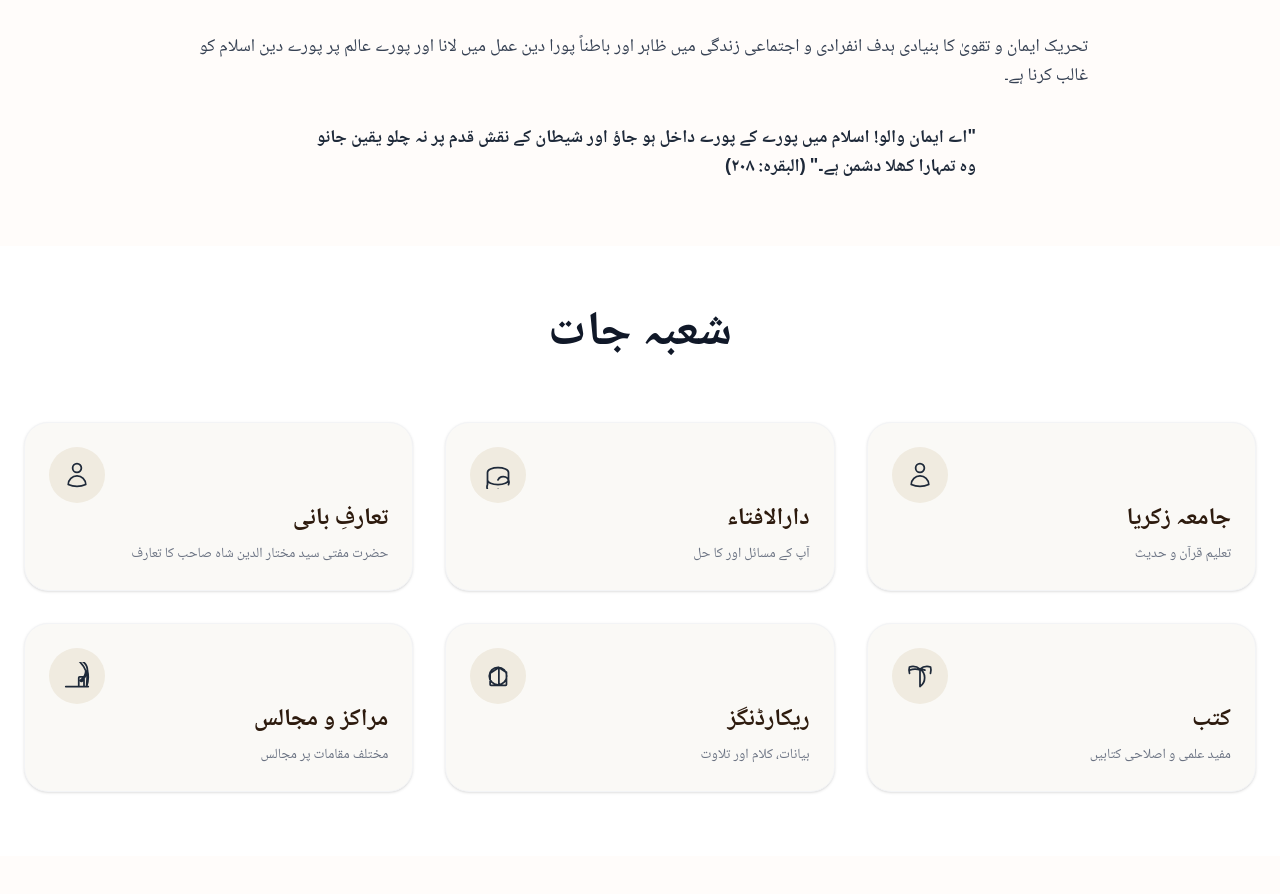
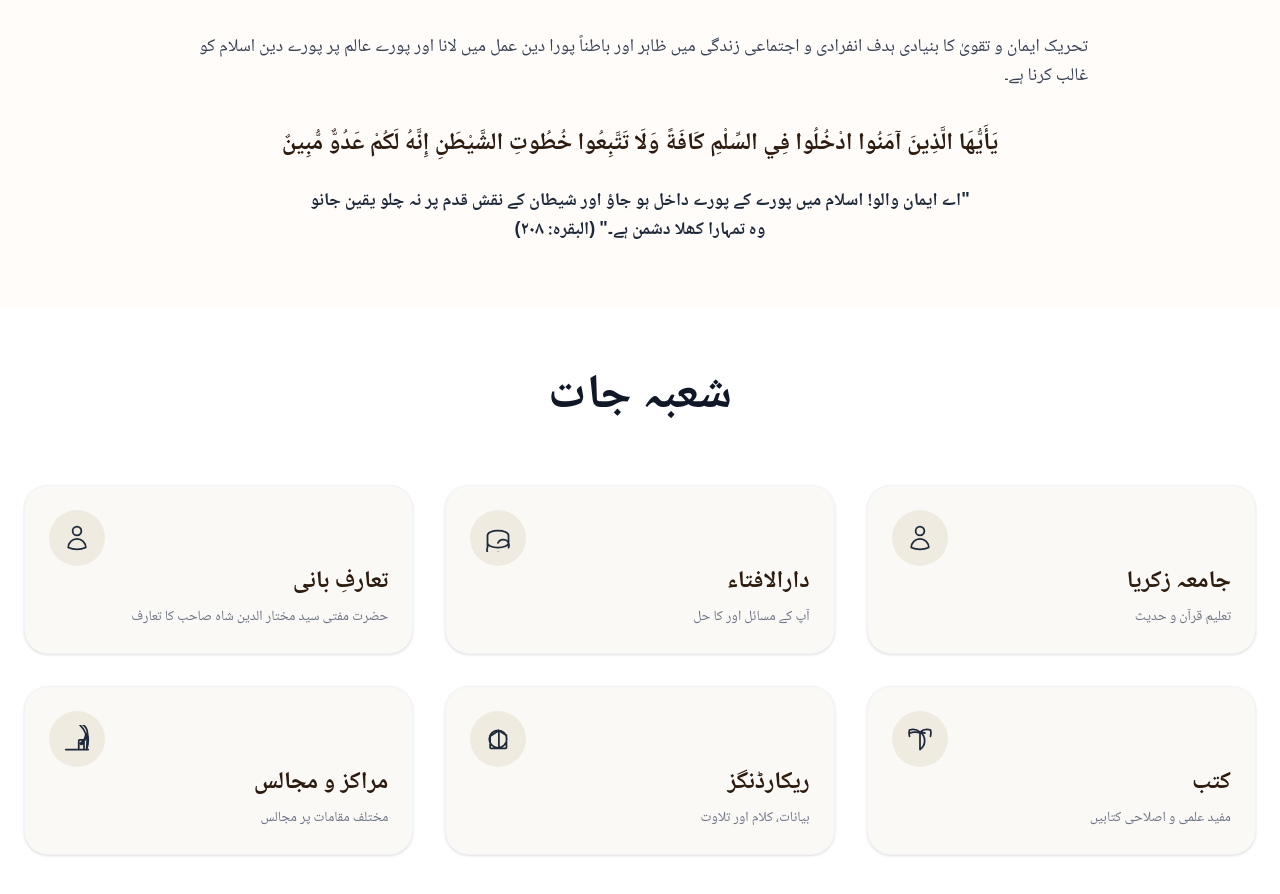
Before and after one commit to muhammadhassaan-786/testing, a Next.js app: page / in a window 1280 px wide. Shown: the part 1260-2154 px from the top of the page. Built offline with nearby package versions, Linux system fonts and the light colour scheme.

Commit message:
Initial Stages

```diff
--- a/src/components/MovementIntro.js
+++ b/src/components/MovementIntro.js
@@ -22,8 +22,11 @@ export default function MovementIntro() {
           <p className="text-lg text-gray-700 text-right leading-relaxed mb-8">
             تحریک ایمان و تقویٰ کا بنیادی ہدف انفرادی و اجتماعی زندگی میں ظاہر اور باطناً پورا دین عمل میں لانا اور پورے عالم پر پورے دین اسلام کو غالب کرنا ہے۔
           </p>
-          <div className="flex justify-center">
-            <p className="text-lg text-gray-800 leading-relaxed font-bold max-w-2xl" style={{ fontFamily: "'Amiri', serif" }}>
+          <div className="flex flex-col items-center justify-center gap-6">
+            <p className="text-3xl md:text-2xl font-bold text-[#2d1b0e] leading-relaxed text-center">
+              يَأَيُّهَا الَّذِينَ آمَنُوا ادْخُلُوا فِي السِّلْمِ كَافَةً وَلَا تَتَّبِعُوا خُطُوتِ الشَّيْطَنِ إِنَّهُ لَكُمْ عَدُوٌّ مُّبِينٌ
+            </p>
+            <p className="text-lg text-gray-800 leading-relaxed font-bold max-w-2xl text-center" style={{ fontFamily: "'Amiri', serif" }}>
               "اے ایمان والو! اسلام میں پورے کے پورے داخل ہو جاؤ اور شیطان کے نقش قدم پر نہ چلو یقین جانو وہ تمہارا کھلا دشمن ہے۔" (البقرہ: ۲۰۸)
             </p>
           </div>
```
